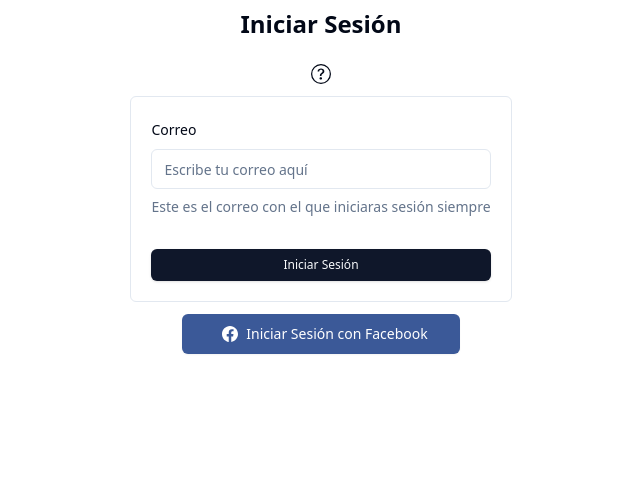
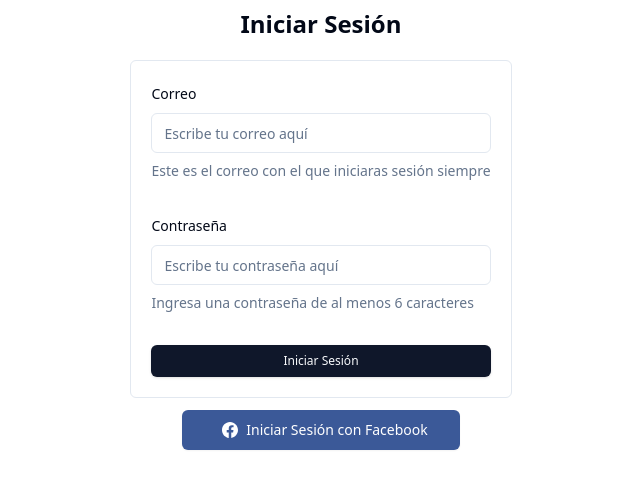
Before and after one commit to zlocker01/nextjs-supabase-template, a Next.js app: page /login in a window 1280 px wide. Shown: the top 488 px of the page, without its empty margins (319-959 px from the left). Built offline with nearby package versions, Linux system fonts and the light colour scheme.

Commit message:
feat: adding login

```diff
--- a/src/app/(public)/login/page.tsx
+++ b/src/app/(public)/login/page.tsx
@@ -1,15 +1,17 @@
 'use client';
 import { Title } from '@/components/Title';
-import { MagicLinkAuth } from '@/components/auth/MagicLinkAuth';
-import { InfoDialog } from '@/components/InfoDialog';
+import { Login } from '@/components/auth/Login';
 import { OAuth } from '@/components/auth/OAuth';
+// import { InfoDialog } from '@/components/InfoDialog';
+// import { MagicLinkAuth } from '@/components/auth/MagicLinkAuth';
 
 const page = () => {
   return (
     <div className="flex flex-col justify-center items-center gap-5 md:gap-3">
       <Title text={'Iniciar Sesión'} />
-      <InfoDialog description="Utilizamos MagicLink para iniciar sesión. MagicLink es una forma moderna y más segura de acceder a tu cuenta sin necesidad de recordar contraseñas. Cada vez que desees iniciar sesión, recibirás un enlace único en tu correo electrónico." />
-      <MagicLinkAuth />
+      {/* <InfoDialog description="Utilizamos MagicLink para iniciar sesión. MagicLink es una forma moderna y más segura de acceder a tu cuenta sin necesidad de recordar contraseñas. Cada vez que desees iniciar sesión, recibirás un enlace único en tu correo electrónico." /> */}
+      <Login />
+      {/* <MagicLinkAuth /> */}
       <OAuth />
     </div>
   );
--- /dev/null
+++ b/src/components/auth/Login.tsx
@@ -0,0 +1,113 @@
+import { createClient } from '@/utils/supabase/client';
+import { z } from 'zod';
+import { userFormSchema } from '@/schemas/userSchemas/userSchema';
+import { zodResolver } from '@hookform/resolvers/zod';
+import { useForm } from 'react-hook-form';
+import { Button } from '@/components/ui/button';
+import { useToast } from '@/components/ui/use-toast';
+import {
+  Form,
+  FormControl,
+  FormDescription,
+  FormField,
+  FormItem,
+  FormLabel,
+  FormMessage,
+} from '@/components/ui/form';
+import { Input } from '@/components/ui/input';
+
+/**
+ * @description Asynchronous function to handle form submission sign up and login.
+ *
+ * @param {z.infer<typeof userFormSchema>} values - The values submitted in the form.
+ * @return {void} This function does not return anything.
+ */
+export const Login = () => {
+  const { toast } = useToast();
+
+  const form = useForm<z.infer<typeof userFormSchema>>({
+    resolver: zodResolver(userFormSchema),
+    defaultValues: {
+      email: '',
+      password: '',
+    },
+  });
+
+  async function onSubmit(values: z.infer<typeof userFormSchema>) {
+    const supabase = createClient();
+
+    const data = {
+      email: values.email as string,
+      password: values.password as string,
+    };
+
+    const { error } = await supabase.auth.signInWithPassword(data);
+    if (error) {
+      console.error('❌ error!!! -->', error);
+      return toast({
+        title: '¡Error inesperado! 😱',
+        description:
+          'Ocurrió un error inesperado, por favor intenta nuevamente dentro de 1 minuto.',
+        variant: 'destructive',
+      });
+    } else {
+      toast({
+        title: '¡Listo! 😎',
+        description: 'Vamos a iniciar sesión.',
+        variant: 'success',
+      });
+    }
+  }
+
+  return (
+    <div className="border rounded-md p-5">
+      <Form {...form}>
+        <form onSubmit={form.handleSubmit(onSubmit)} className="space-y-8">
+          <FormField
+            control={form.control}
+            name="email"
+            render={({ field }) => (
+              <FormItem>
+                <FormLabel>Correo</FormLabel>
+                <FormControl>
+                  <Input
+                    type="email"
+                    placeholder="Escribe tu correo aquí"
+                    {...field}
+                  />
+                </FormControl>
+                <FormDescription>
+                  Este es el correo con el que iniciaras sesión siempre
+                </FormDescription>
+                <FormMessage />
+              </FormItem>
+            )}
+          />
+          <FormField
+            control={form.control}
+            name="password"
+            render={({ field }) => (
+              <FormItem>
+                <FormLabel>Contraseña</FormLabel>
+                <FormControl>
+                  <Input
+                    type="password"
+                    placeholder="Escribe tu contraseña aquí"
+                    {...field}
+                  />
+                </FormControl>
+                <FormDescription>
+                  Ingresa una contraseña de al menos 6 caracteres
+                </FormDescription>
+                <FormMessage />
+              </FormItem>
+            )}
+          />
+          <Button size={'xs'} type="submit">
+            Iniciar Sesión
+          </Button>
+        </form>
+      </Form>
+    </div>
+  );
+};
--- a/src/schemas/userSchemas/userSchema.ts
+++ b/src/schemas/userSchemas/userSchema.ts
@@ -2,4 +2,5 @@ import { z } from 'zod';
 
 export const userFormSchema = z.object({
   email: z.string().email({ message: 'Ingresa un correo válido' }),
+  password: z.string().min(6, { message: 'Ingresa una contraseña' }),
 });
```
